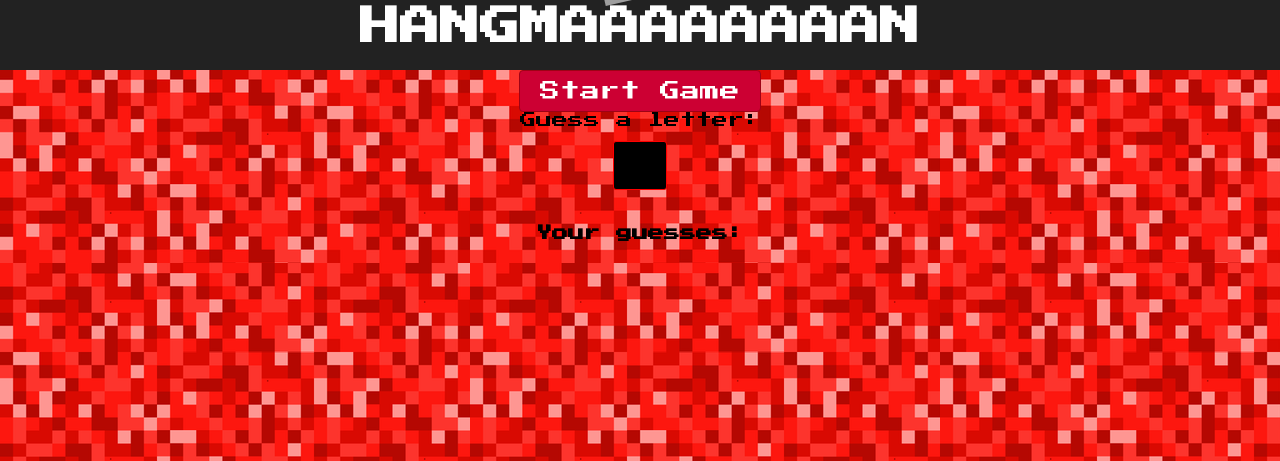
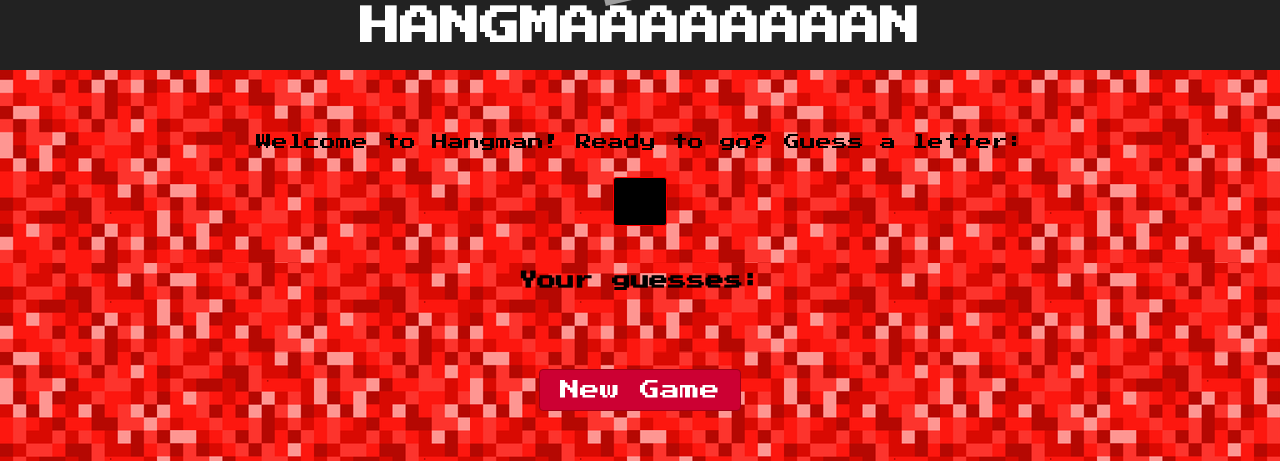
Before and after one commit to Ju1111/hangman_react_redux, a React (Create React App) app: page / in a window 1280 px wide. Shown: the part 140-601 px from the top of the page. Built offline with nearby package versions, Linux system fonts and the light colour scheme; grey boxes are pictures that could not be loaded.

Commit message:
Game container connect with reducer

```diff
--- a/src/App.js
+++ b/src/App.js
@@ -2,7 +2,7 @@ import React, { Component } from 'react';
 import LogoImg from './game.png';
 import './App.css';
 import Title from './components/Title'
-import Guess from './components/Guess'
+import Game from './containers/Game'
 import CreateGameButton from './components/startGameButton'
 import Input from './components/input'
 
@@ -16,11 +16,11 @@ class App extends Component {
             <Title content="HANGMAAAAAAAAN"/>
           </div>
         </header>
-        <CreateGameButton />
         <div className="guesses">
           <Input className="input"/>
-          <Guess />
+          <Game />
         </div>
+        <CreateGameButton />
       </div>
     );
   }
--- a/src/components/input.css
+++ b/src/components/input.css
@@ -3,8 +3,12 @@
   color: white;
   width: 20px;
   padding: 1.2em;
-  margin: 1em;
+  margin: 2em;
   border: 1px solid red;
   border-radius: 3px;
   box-shadow: 0 0;
 }
+
+.inputForm {
+  margin-top: 4em;
+}
--- a/src/components/input.js
+++ b/src/components/input.js
@@ -8,24 +8,20 @@ import { userInput } from '../actions/input'
 class Input extends PureComponent {
   static propTypes = {
     guesses: PropTypes.arrayOf(
-      PropTypes.letter).isRequired
+      PropTypes.string).isRequired
   }
 
   handleChange = (event) => {
     event.preventDefault();
-    console.log(event.target.value);
     this.props.userInput(event.target.value);
-    console.log(event.target.value);
-    this.setState({guess: ''});
-    console.log(event.target.value);
-
+    // event.target.value = ''
   }
 
 
 render() {
     return(
-      <div>
-        Guess a letter:
+      <div className="inputForm">
+        Welcome to Hangman! Ready to go? Guess a letter:
         <form>
           <input onChange={this.handleChange.bind(this)}
             className="userInput"
--- a/src/components/startGameButton.css
+++ b/src/components/startGameButton.css
@@ -4,6 +4,7 @@
   border-radius: 4px;
   color: #fff;
   padding: 10px 20px;
+  margin-top: 3em;
   font-size: 20px;
   font-family: 'Press Start 2P', cursive, 'Arial';
 }
--- a/src/components/startGameButton.js
+++ b/src/components/startGameButton.js
@@ -19,7 +19,7 @@ export class CreateGameButton extends PureComponent {
         onClick={this.handleClick}
         className="CreateGameButton"
       >
-        Start Game
+        New Game
       </button>
     )
   }
--- a/src/containers/Game.js
+++ b/src/containers/Game.js
@@ -4,27 +4,19 @@ import { connect } from 'react-redux'
 
 export class Game extends PureComponent {
   static propTypes = {
-    game: PropTypes.arrayOf(
-      PropTypes.arrayOf(PropTypes.letter)
-    ).isRequired
+    guesses: PropTypes.arrayOf(
+      PropTypes.string).isRequired
   }
   render() {
+    console.log(this.props.guesses);
     return (
       <div className="Game">
-        <h3>Welcome to Hangman! Ready to go? Guess your first letter!</h3>
+        <h3>Your guesses: {this.props.guesses}</h3>
       </div>
     )
   }
 }
 
-const mapStateToProps =
-({wrongGuessCount, guesses}) => ({wrongGuessCount, guesses})
-//
-// state => {
-//   return {
-//     wrongGuessCount: state.wrongGuessCount,
-//     guesses: state.guesses
-//   }
-// }
+const mapStateToProps = ({guesses}) => ({guesses})
 
 export default connect(mapStateToProps)(Game)
--- a/src/reducers/word.js
+++ b/src/reducers/word.js
@@ -11,13 +11,11 @@ const initialState = {
 export default (state = initialState, { type, payload } = {}) => {
   switch (type) {
     case START_GAME :
-      console.log('Hey there')
       return {...state, word: 'relax'};
     case LETTER_GUESSED :
-      console.log('helllooooooo');
       return {
-        ...state, guesses: [state.guesses, payload] };
+        ...state, guesses:[...state.guesses, payload]};
   default:
-    return state.guesses
+    return state
   }
 }
```
Also changed, not shown: src/containers/userInput.js (deleted, +0 -40 lines).
